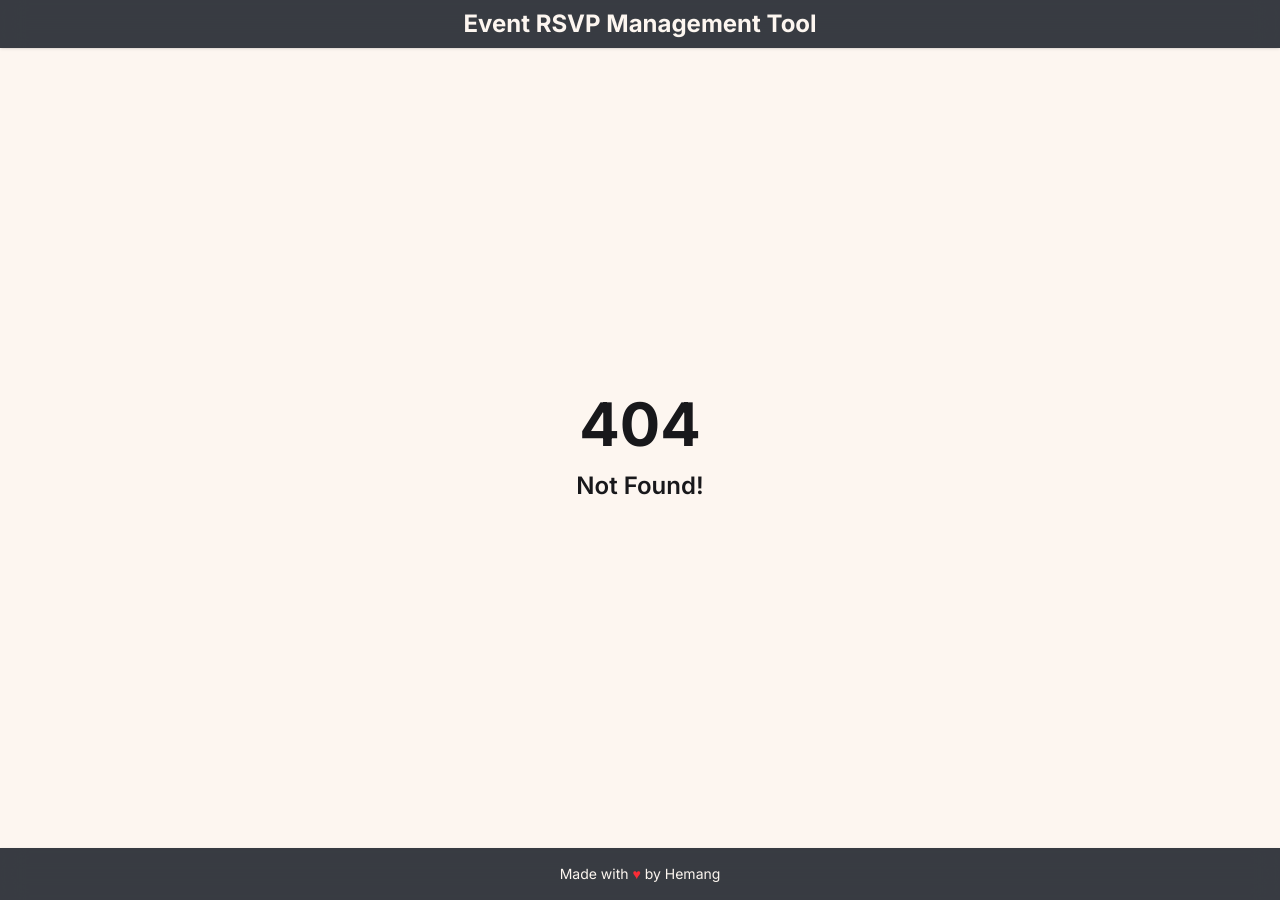
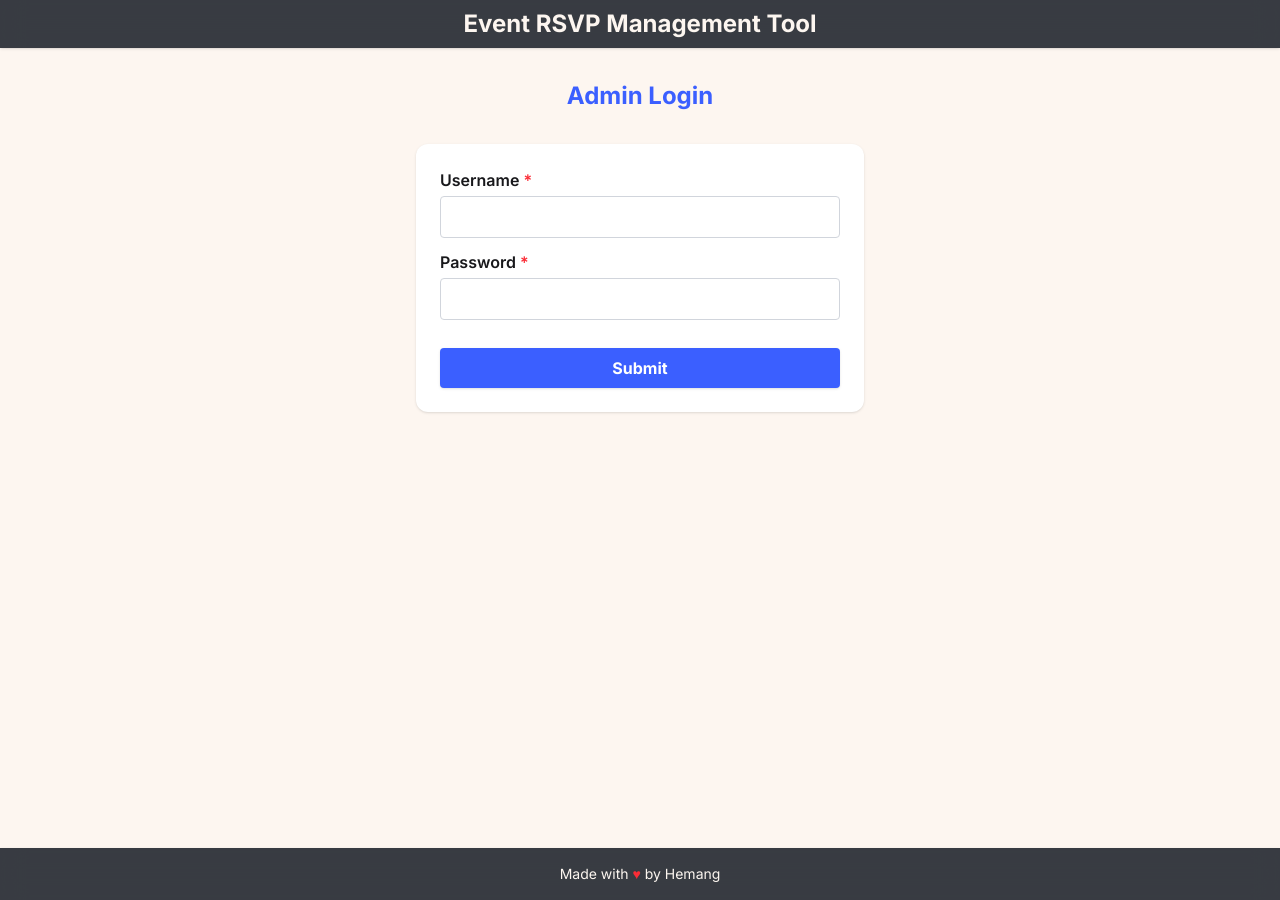
Before and after one commit to Clonktower/event-rsvp-management-tool, a SvelteKit app in the folder client/: page /admin/login in a window 1280 px wide. Before the commit this address had no page. Built offline with nearby package versions, Linux system fonts and the light colour scheme.

Commit message:
feat: add login FE

```diff
--- /dev/null
+++ b/client/src/routes/admin/login/+page.svelte
@@ -0,0 +1,56 @@
+<script lang="ts">
+  import { goto } from '$app/navigation';
+  let username = '';
+  let password = '';
+  let loading = false;
+  let error = ''
+
+  async function handleLogin() {
+    loading = true;
+    error = '';
+    const res = await fetch('http://localhost:3000/admin/login', {
+      headers: {
+        'Authorization': `Basic ${username}:${password}`
+      },
+      method: "POST",
+    });
+    if (res.ok) {
+      // ideally this shouldn't be stored in localStorage for security reasons, but we want a minimal solution. Can be improved later.
+      localStorage.setItem("credentials", `${username}:${password}`);
+      goto('/admin/events');
+    } else {
+      error = 'Invalid username or password';
+    }
+    loading = false;
+  }
+</script>
+
+<main class="flex flex-col items-center py-8 min-h-screen">
+  <h1 class="text-2xl font-bold mb-8 text-primary dark:text-primary-darkmode font-inter">Admin Login</h1>
+  <form class="w-full max-w-md rounded-xl shadow p-6 flex flex-col gap-3 font-inter bg-surface dark:bg-gray-800 sm:bg-surface sm:dark:bg-gray-800 bg-background dark:dark:bg-gray-800" on:submit|preventDefault={handleLogin} autocomplete="off">
+    <div>
+      <label for="name" class="block mb-1 font-semibold">Username<span class="text-red-500 ml-1" aria-hidden="true">*</span></label>
+      <input id="name" name="name" type="text" bind:value={username} required aria-required="true" aria-label="Event Name" class="w-full px-4 py-2 rounded border border-gray-300 focus:outline-none focus:ring-2 focus:ring-primary dark:bg-background-dark dark:border-gray-700 dark:text-text-dark" />
+    </div>
+    <div>
+      <label for="password" class="block mb-1 font-semibold">Password<span class="text-red-500 ml-1" aria-hidden="true">*</span></label>
+      <input id="password" name="password" type="password" bind:value={password} required aria-required="true" aria-label="Password" class="w-full px-4 py-2 rounded border border-gray-300 focus:outline-none focus:ring-2 focus:ring-primary dark:bg-background-dark dark:border-gray-700 dark:text-text-dark" />
+    </div>
+
+    {#if error}
+      <div class="text-red-600 text-center text-sm font-semibold mb-2">{error}</div>
+    {/if}
+    <button type="submit" class="mt-4 px-6 py-2 bg-primary text-white rounded font-bold shadow hover:bg-primary-dark transition-colors dark:bg-primary-darkmode dark:hover:bg-primary-darkmode-hover flex items-center justify-center min-w-[140px]" aria-label="Create Event" disabled={loading}>
+      {#if loading}
+        <span class="relative flex h-5 w-5 mr-2">
+          <span class="animate-ping absolute inline-flex h-full w-full rounded-full bg-white opacity-75"></span>
+          <span class="relative inline-flex rounded-full h-5 w-5 bg-white"></span>
+        </span>
+        Loading...
+      {:else}
+        Submit
+      {/if}
+    </button>
+  </form>
+
+</main>
```
Also changed, not shown: 2 other files (tests, documents, lock files or other folders).
